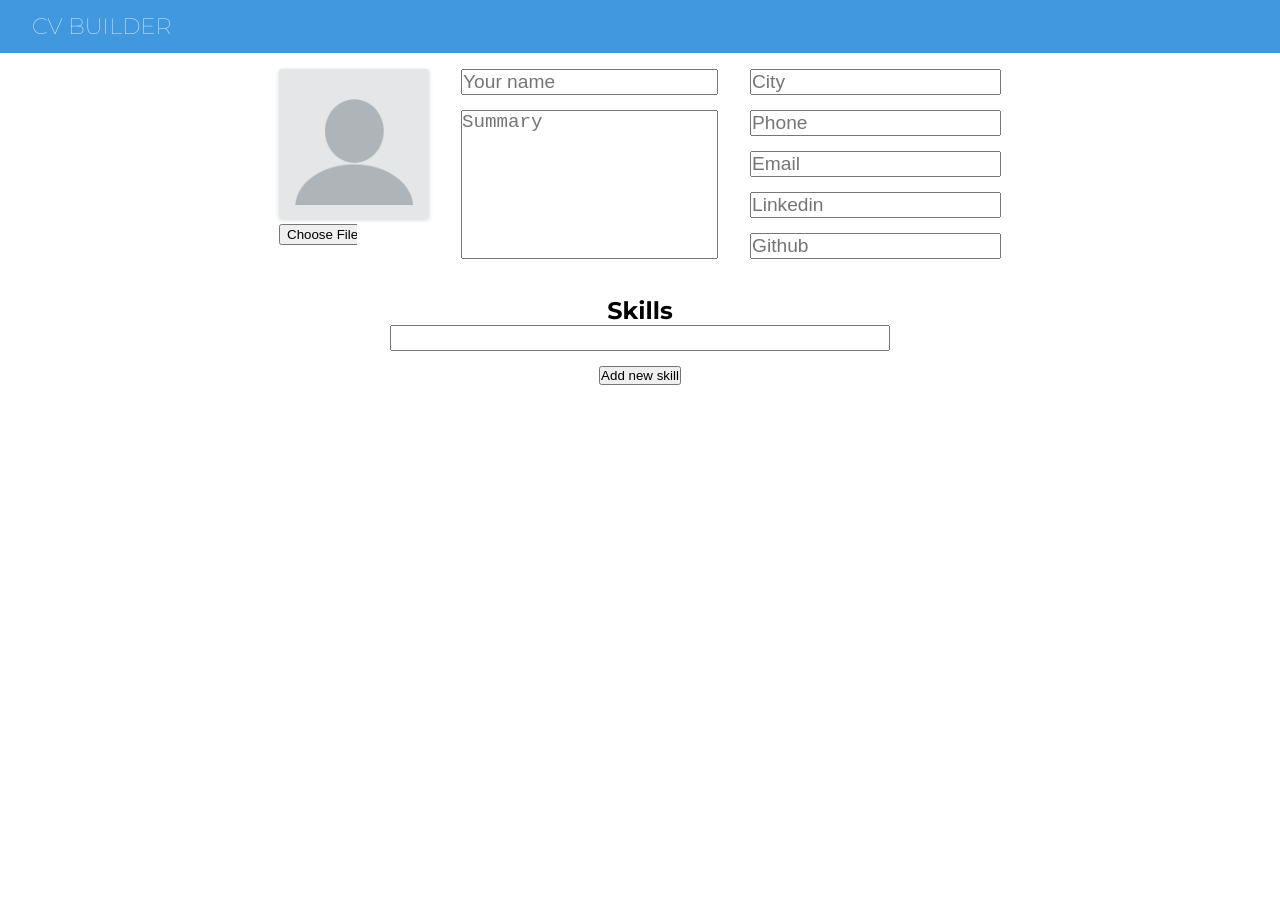
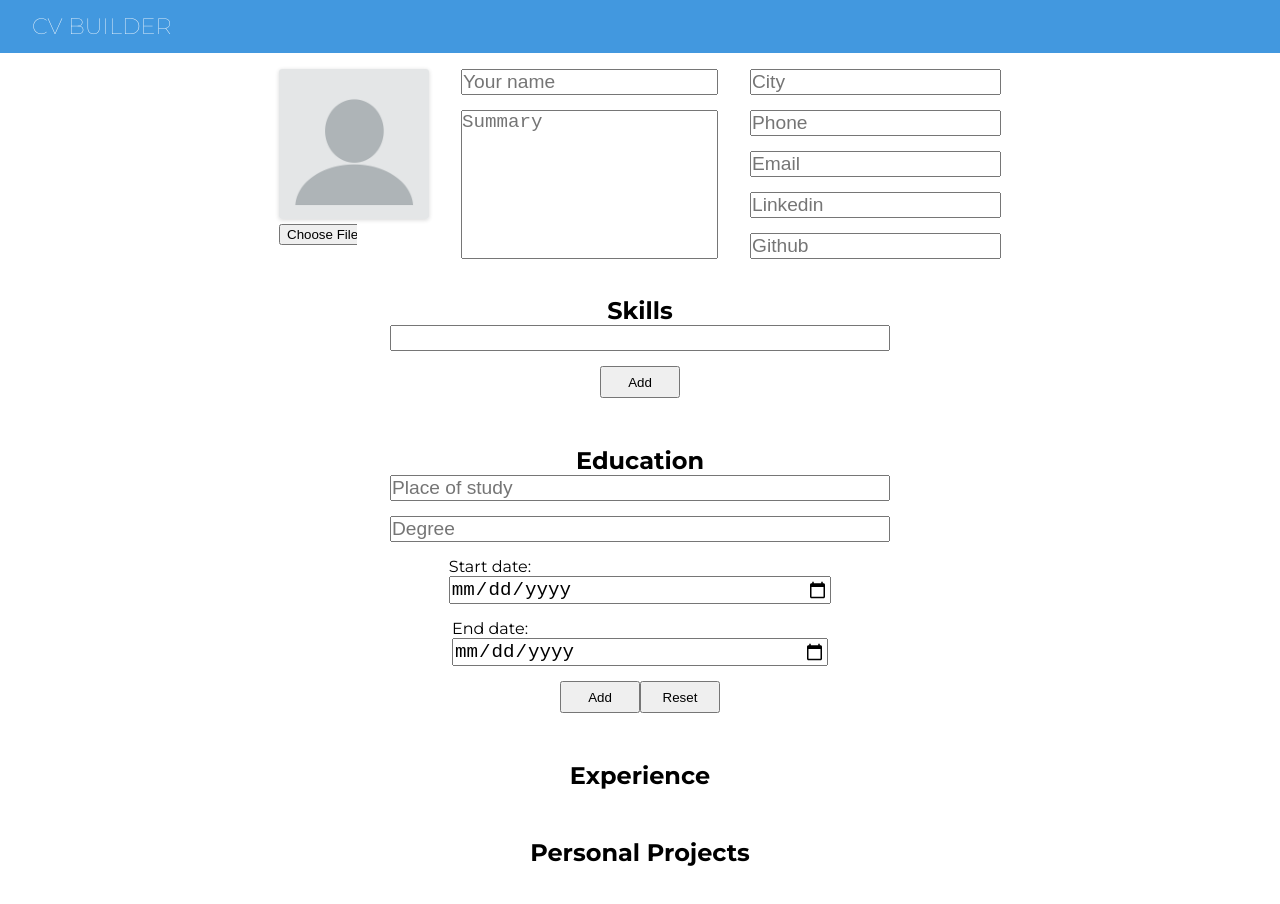
Before and after one commit to alessandrovinciabc/cv-builder-react, a React (Create React App) app: page / in a window 1280 px wide. Shown: the top 904 px of the page. Before the commit the page ends 800 px from the top, so only its background shows below. Built offline with nearby package versions, Linux system fonts and the light colour scheme.

Commit message:
Add education section

```diff
--- a/src/Components/Builder/Builder.css
+++ b/src/Components/Builder/Builder.css
@@ -37,16 +37,28 @@
   flex-basis: 143px;
 }
 
-.Builder__skills {
+.Skill__input {
+  width: 100%;
+  max-width: 500px;
+  min-width: 300px;
+}
+
+.Builder__section {
   display: flex;
   align-items: center;
   flex-direction: column;
 
   width: 100%;
+  margin-bottom: 3rem;
 }
 
-.Skill__input {
+.Education__input {
   width: 100%;
   max-width: 500px;
   min-width: 300px;
 }
+
+.Builder__button {
+  width: 5rem;
+  height: 2rem;
+}
--- a/src/Components/Builder/Builder.js
+++ b/src/Components/Builder/Builder.js
@@ -88,14 +88,55 @@ class Builder extends React.Component {
             />
           </div>
         </div>
-        <div className="Builder__skills">
+        <div className="Builder__skills Builder__section">
           <h2>Skills</h2>
           <input
             className="Builder__input Skill__input"
             type="text"
             autoComplete="off"
           />
-          <button className="Skill__confirm">Add new skill</button>
+          <button className="Skill__confirm Builder__button">Add</button>
+        </div>
+        <div className="Builder__education Builder__section">
+          <h2>Education</h2>
+          <input
+            className="Builder__input Education__input"
+            type="text"
+            autoComplete="off"
+            placeholder="Place of study"
+          />
+          <input
+            className="Builder__input Education__input"
+            type="text"
+            autoComplete="off"
+            placeholder="Degree"
+          />
+          <label>
+            Start date:
+            <input
+              className="Builder__input Education__input"
+              type="date"
+              autoComplete="off"
+            />
+          </label>
+          <label>
+            End date:
+            <input
+              className="Builder__input Education__input"
+              type="date"
+              autoComplete="off"
+            />
+          </label>
+          <div>
+            <button className="Builder__button">Add</button>
+            <button className="Builder__button">Reset</button>
+          </div>
+        </div>
+        <div className="Builder__experience Builder__section">
+          <h2>Experience</h2>
+        </div>
+        <div className="Builder__projects Builder__section">
+          <h2>Personal Projects</h2>
         </div>
       </div>
     );
```
